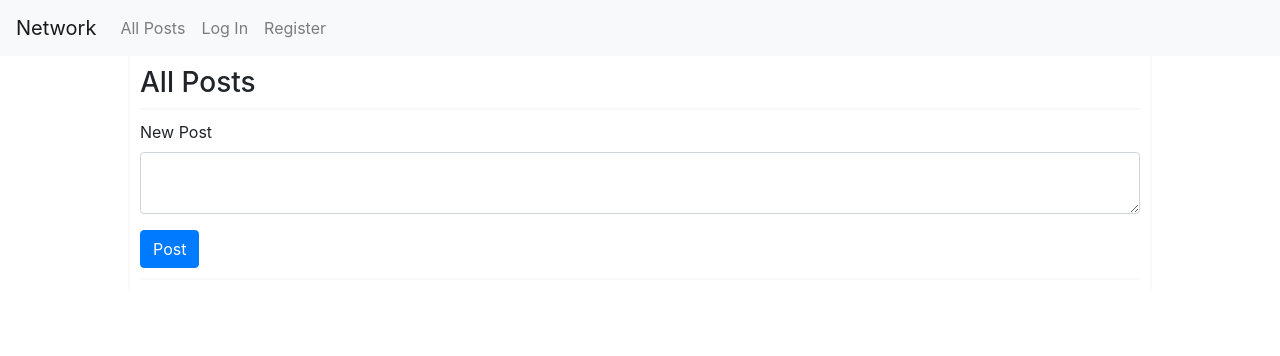
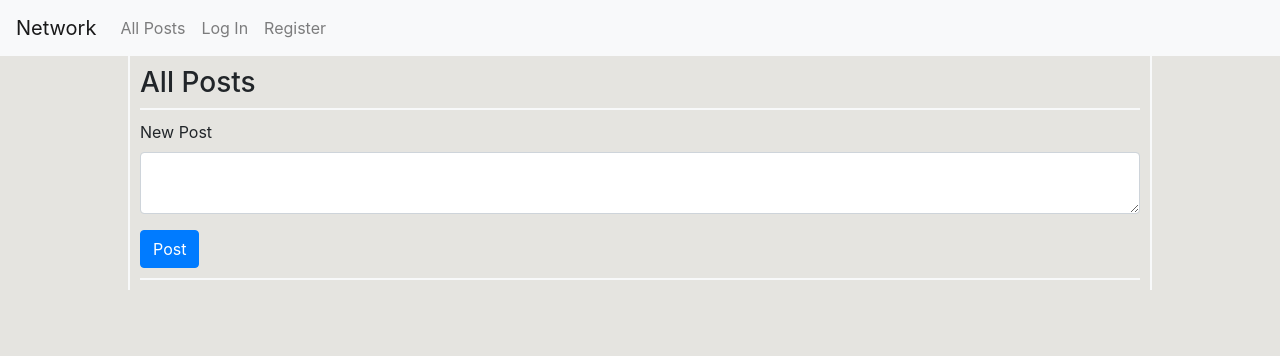
Before and after one commit to biurs/project4, a Django app: page / in a window 1280 px wide. Shown: the top 356 px of the page. Run offline with Django 3.2, Linux system fonts and the light colour scheme; some libraries are stand-ins or nearby versions.

Commit message:
change css colors

```diff
--- a/network/static/network/styles.css
+++ b/network/static/network/styles.css
@@ -4,6 +4,7 @@
     width: 80%;
     border-right: 2px solid #f8f9fa;
     border-left: 2px solid #f8f9fa;
+    background: #e5e4e0;
 }
 
 textarea {
@@ -18,3 +19,11 @@ textarea {
     width: 100%;
     margin: auto;
 }
+
+.body {
+    background: #e5e4e0;
+}
+
+body {
+    background: #e5e4e0;
+}
```
